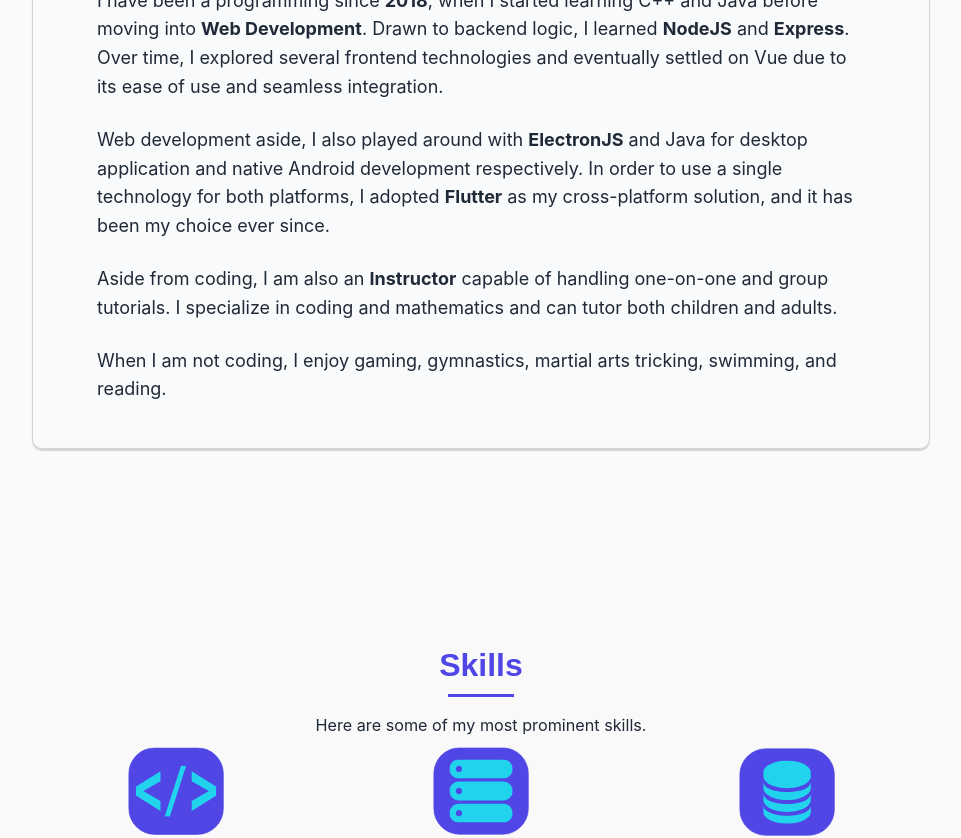
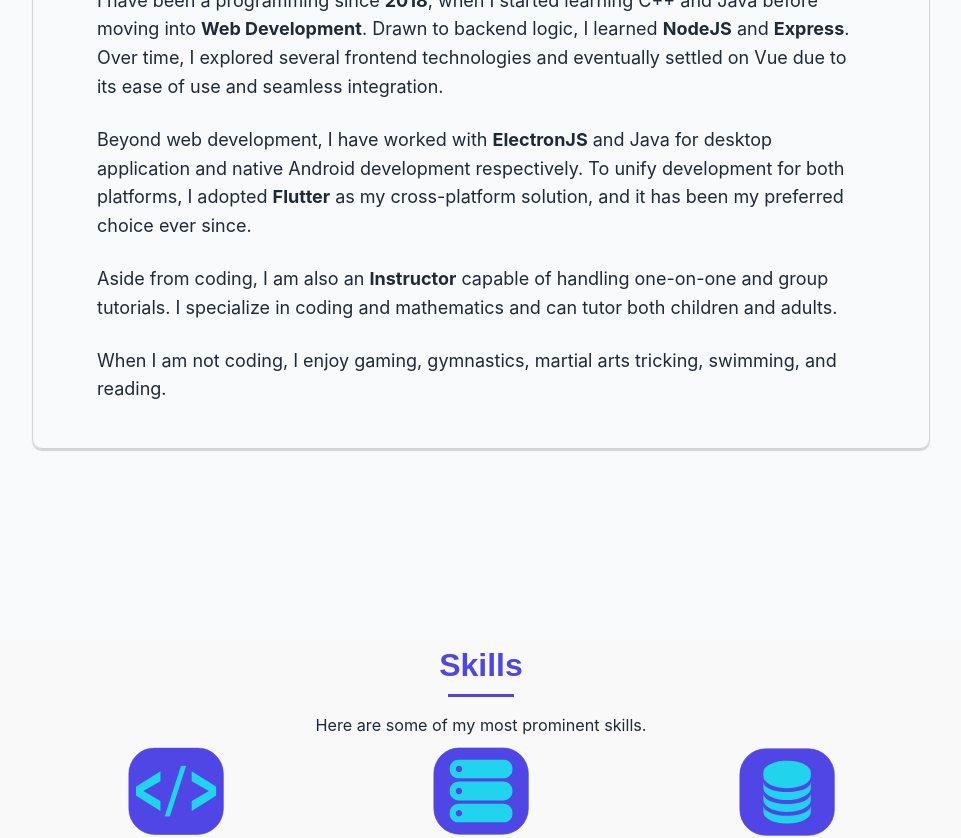
Before and after one commit to Solomon-David/Portfolio, a Vue app: page / in a window 1280 px wide. Shown: the part 1040-1878 px from the top of the page, without its empty margins (159-1120 px from the left). Built offline with nearby package versions, Linux system fonts and the light colour scheme.

Commit message:
Added Trackfast to projects

```diff
--- a/src/components/MainComponent.vue
+++ b/src/components/MainComponent.vue
@@ -65,7 +65,9 @@
 import SRASMobile from "@assets/SRASMobile.png";
 import WeTechPC from "@assets/WeTechPC.png";
 import WeTechMobile from "@assets/WeTechMobile.png";
-import ExperienceComponent from "./ExperienceComponent.vue";
+import TrackFastMobile from "@assets/TrackfastMobile.png";
+import TrackFastPC from "@assets/TrackfastPC.png";
+
 
 const projects = [
   {
@@ -73,7 +75,7 @@
     mobileImage: SRASMobile,
     title: "SRAS",
     description:
-      "A course reporting and result assessing system for students and lecturers. Developed using Vue, ExpressJS, and MySQL.",
+    "A course reporting and result assessing system for students and lecturers. Developed using Vue, ExpressJS, and MySQL.",
     url: "https://frank-ezeilo-s-project.onrender.com",
   },
   {
@@ -81,12 +83,20 @@
     mobileImage: WeTechMobile,
     title: "WeTech",
     description:
-      "A micro-blogging platform for techies. Co-created by I and my colleagues during my Industrial Training at Harvoxx Tech Hub. The backend was co-developed by me using Express, Mongoose, and EJS.",
+    "A micro-blogging platform for techies. Co-created by I and my colleagues during my Industrial Training at Harvoxx Tech Hub. The backend was co-developed by me using Express, Mongoose, and EJS.",
     url: "wetech-p7y7.onrender.com/home",
   },
+  {
+    desktopImage: TrackFastPC,
+    mobileImage: TrackFastMobile,
+    title: "TrackFast",
+    description: "A delivery tracking system for customers and delivery agents. It calculates costs using the actual distance between the locations and provides a 3-layer RBAC. \n Developed using Vuetify, Express, and MongoDB.",
+    url: "https://trackfast-frontend.onrender.com"
+  }
 ];
 
-// Experiences
+//Experience
+import ExperienceComponent from "./ExperienceComponent.vue";
 const experiences = [
   {
     role: "coding instructor",
@@ -166,10 +176,9 @@
           </p>
 
           <p>
-            Web development aside, I also played around with <b>ElectronJS</b> and Java
-            for desktop application and native Android development respectively. In order
-            to use a single technology for both platforms, I adopted <b>Flutter</b> as my
-            cross-platform solution, and it has been my choice ever since.
+            Beyond web development, I have worked with <b>ElectronJS</b> and Java
+            for desktop application and native Android development respectively. To unify development for both platforms, I adopted <b>Flutter</b> as my
+            cross-platform solution, and it has been my preferred choice ever since.
           </p>
 
           <p>
```
Also changed, not shown: src/assets/trackfastMobile.png (added), src/assets/trackfastPC.png (added).
